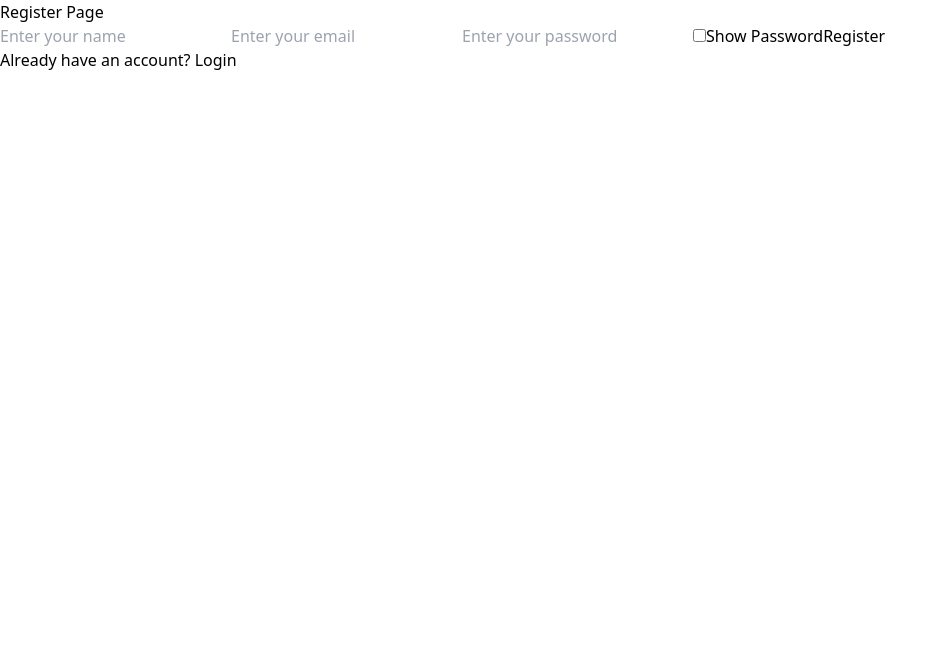
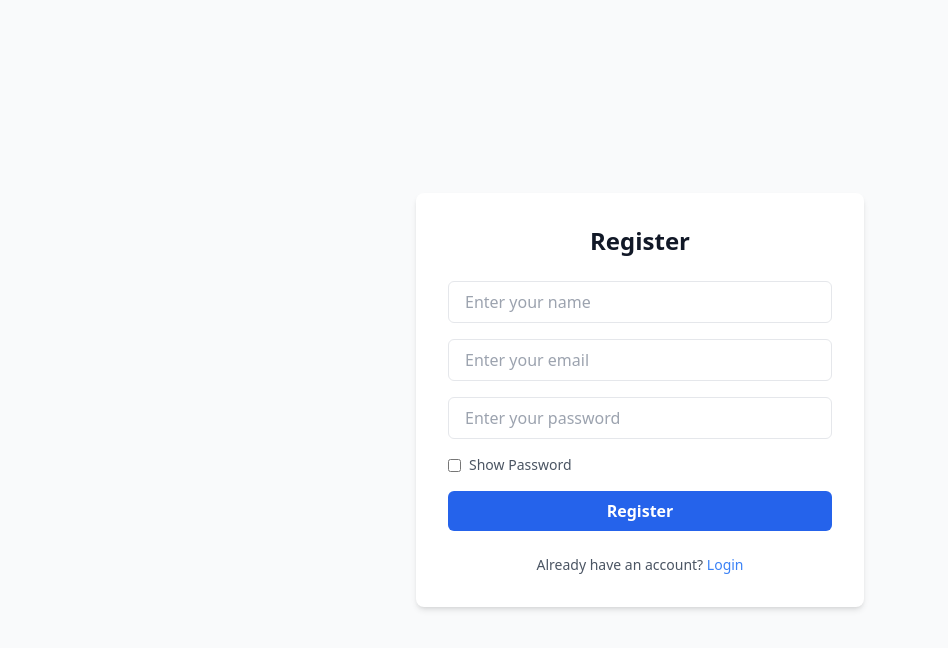
Before and after one commit to sheda3838/mern-note-app, a React app in the folder frontend/: page /register in a window 1280 px wide. Shown: the top 648 px of the page, without its empty margins (0-948 px from the left). Built offline with nearby package versions, Linux system fonts and the light colour scheme; the HTML template or start-up script is replaced by a standard one.

Commit message:
Add styling for Login and regsiter page making it resposive and applicable in dark mode

```diff
--- a/frontend/src/components/NoteCard.jsx
+++ b/frontend/src/components/NoteCard.jsx
@@ -23,6 +23,7 @@ function NoteCard({ note, onDelete, onLeave, currentUserId }) {
       <p>{snippet}</p>
       <span>Collaborators: {note.collaborators?.length || 0}</span>
       <p>Last Update: {new Date(note.updatedAt).toLocaleString()}</p>
+      {isOwner && <p>Owner: {note.owner.name}</p>}
       <div>
         <span>
           <button
--- a/frontend/src/pages/LoginPage.jsx
+++ b/frontend/src/pages/LoginPage.jsx
@@ -20,15 +20,17 @@ function LoginPage() {
   };
 
   return (
-    <div>
-      <h1>LoginPage</h1>
-      <form onSubmit={handleSubmit}>
-        {error && <p>{error}</p>}
+    <div className="min-h-screen flex items-center justify-center bg-gray-50 dark:bg-gray-900 px-4">
+      <div className="max-w-md w-full bg-white dark:bg-gray-800 rounded-lg shadow-md p-8">
+        <h1 className="text-2xl font-bold text-center text-gray-900 dark:text-white mb-6">Login</h1>
+        <form onSubmit={handleSubmit} className="flex flex-col gap-4">
+          {error && <p className="bg-red-100 text-red-700 p-3 rounded text-sm">{error}</p>}
           <input
             type="email"
-          placeholder="Enter your email..."
+            placeholder="Enter your email"
             value={email}
             onChange={(e) => setEmail(e.target.value)}
+            className="w-full px-4 py-2 border rounded-md focus:outline-none focus:ring-2 focus:ring-blue-500 dark:bg-gray-700 dark:border-gray-600 dark:text-white"
             required
           />
           <input
@@ -36,12 +38,29 @@ function LoginPage() {
             placeholder="Password"
             value={password}
             onChange={(e) => setPassword(e.target.value)}
+            className="w-full px-4 py-2 border rounded-md focus:outline-none focus:ring-2 focus:ring-blue-500 dark:bg-gray-700 dark:border-gray-600 dark:text-white"
             required
           />
-        <input type="checkbox" name="showPassword" onChange={(e) => setShowPassword(e.target.checked)} />Show Password
-        <button type="submit">Submit</button>
-        <p>Don't have an account? <Link to="/register">Register</Link></p>
+          <label className="flex items-center gap-2 text-sm text-gray-600 dark:text-gray-300 cursor-pointer">
+            <input
+              type="checkbox"
+              name="showPassword"
+              onChange={(e) => setShowPassword(e.target.checked)}
+              className="rounded text-blue-600 focus:ring-blue-500"
+            />
+            Show Password
+          </label>
+          <button
+            type="submit"
+            className="w-full bg-blue-600 hover:bg-blue-700 text-white font-semibold py-2 px-4 rounded-md transition-colors"
+          >
+            Submit
+          </button>
+          <p className="text-center text-sm text-gray-600 dark:text-gray-400 mt-2">
+            Don't have an account? <Link to="/register" className="text-blue-500 hover:underline">Register</Link>
+          </p>
         </form>
+      </div>
     </div>
   );
 }
--- a/frontend/src/pages/RegisterPage.jsx
+++ b/frontend/src/pages/RegisterPage.jsx
@@ -1,9 +1,10 @@
 import React, { useState } from "react";
 import { useAuth } from "../context/AuthContext";
-import { Link } from "react-router-dom";
+import { Link, useNavigate } from "react-router-dom";
 
 function RegisterPage() {
   const { api, login } = useAuth();
+  const navigate = useNavigate();
   const [name, setName] = useState("");
   const [email, setEmail] = useState("");
   const [password, setPassword] = useState("");
@@ -28,16 +29,18 @@ function RegisterPage() {
   };
 
   return (
-    <div>
-      <h1>Register Page</h1>
-      <form onSubmit={handleSubmit}>
-        {error && <p>{error}</p>}
+    <div className="min-h-screen flex items-center justify-center bg-gray-50 dark:bg-gray-900 px-4">
+      <div className="max-w-md w-full bg-white dark:bg-gray-800 rounded-lg shadow-md p-8">
+        <h1 className="text-2xl font-bold text-center text-gray-900 dark:text-white mb-6">Register</h1>
+        <form onSubmit={handleSubmit} className="flex flex-col gap-4">
+          {error && <p className="bg-red-100 text-red-700 p-3 rounded text-sm">{error}</p>}
 
           <input
             type="text"
             value={name}
             placeholder="Enter your name"
             onChange={(e) => setName(e.target.value)}
+            className="w-full px-4 py-2 border rounded-md focus:outline-none focus:ring-2 focus:ring-blue-500 dark:bg-gray-700 dark:border-gray-600 dark:text-white"
             required
           />
 
@@ -46,6 +49,7 @@ function RegisterPage() {
             value={email}
             placeholder="Enter your email"
             onChange={(e) => setEmail(e.target.value)}
+            className="w-full px-4 py-2 border rounded-md focus:outline-none focus:ring-2 focus:ring-blue-500 dark:bg-gray-700 dark:border-gray-600 dark:text-white"
             required
           />
 
@@ -54,13 +58,32 @@ function RegisterPage() {
             value={password}
             placeholder="Enter your password"
             onChange={(e) => setPassword(e.target.value)}
+            className="w-full px-4 py-2 border rounded-md focus:outline-none focus:ring-2 focus:ring-blue-500 dark:bg-gray-700 dark:border-gray-600 dark:text-white"
             required
           />
-        <input type="checkbox" name="showPassword" onChange={(e) => setShowPassword(e.target.checked)} />Show Password
 
-        <button type="submit">Register</button>
-        <p>Already have an account? <Link to="/login">Login</Link></p>
+          <label className="flex items-center gap-2 text-sm text-gray-600 dark:text-gray-300 cursor-pointer">
+            <input
+              type="checkbox"
+              name="showPassword"
+              onChange={(e) => setShowPassword(e.target.checked)}
+              className="rounded text-blue-600 focus:ring-blue-500"
+            />
+            Show Password
+          </label>
+
+          <button
+            type="submit"
+            className="w-full bg-blue-600 hover:bg-blue-700 text-white font-semibold py-2 px-4 rounded-md transition-colors"
+          >
+            Register
+          </button>
+
+          <p className="text-center text-sm text-gray-600 dark:text-gray-400 mt-2">
+            Already have an account? <Link to="/login" className="text-blue-500 hover:underline">Login</Link>
+          </p>
         </form>
+      </div>
     </div>
   );
 }
```
Lines whose indentation alone changed are shown as unchanged.
